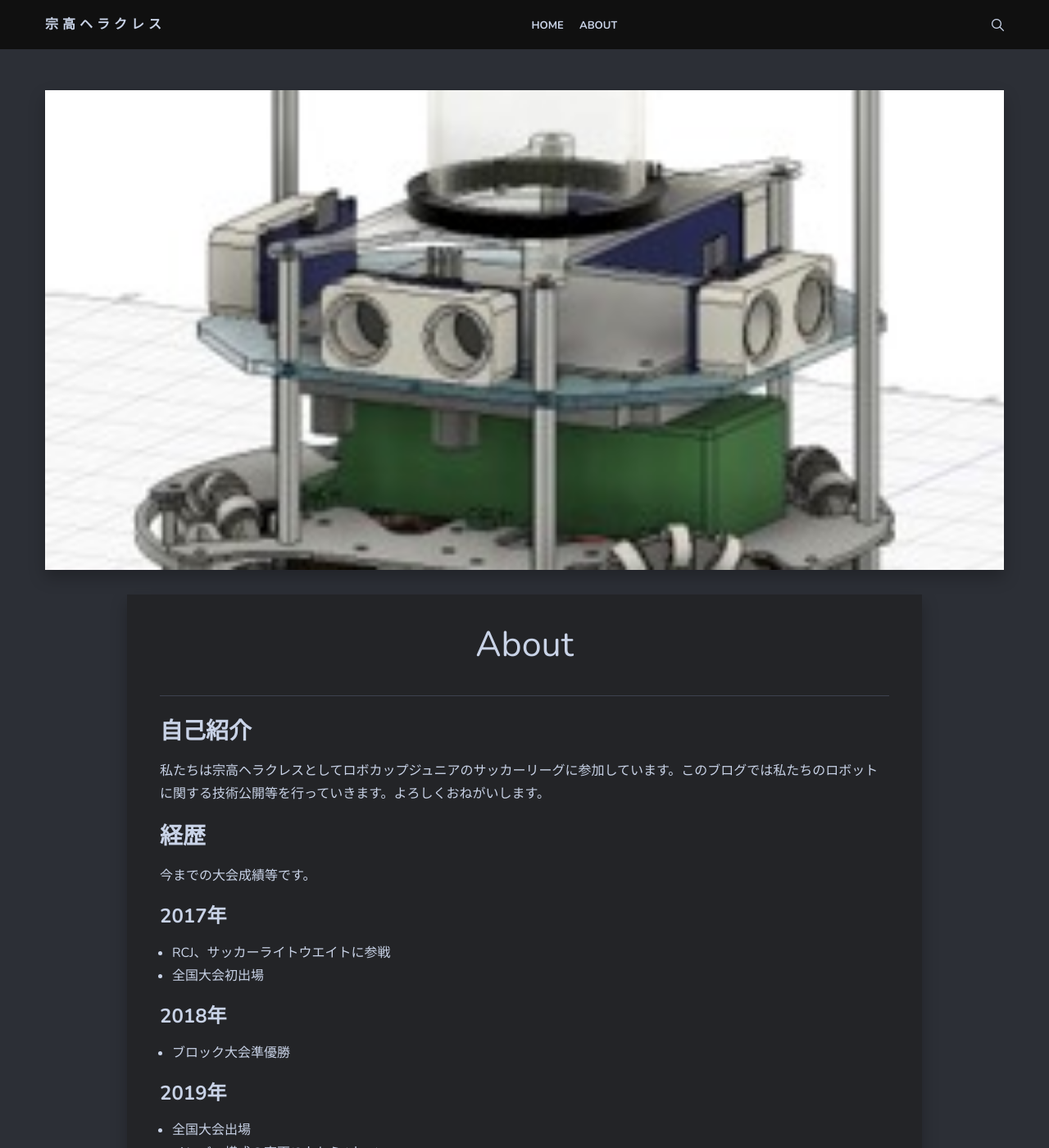
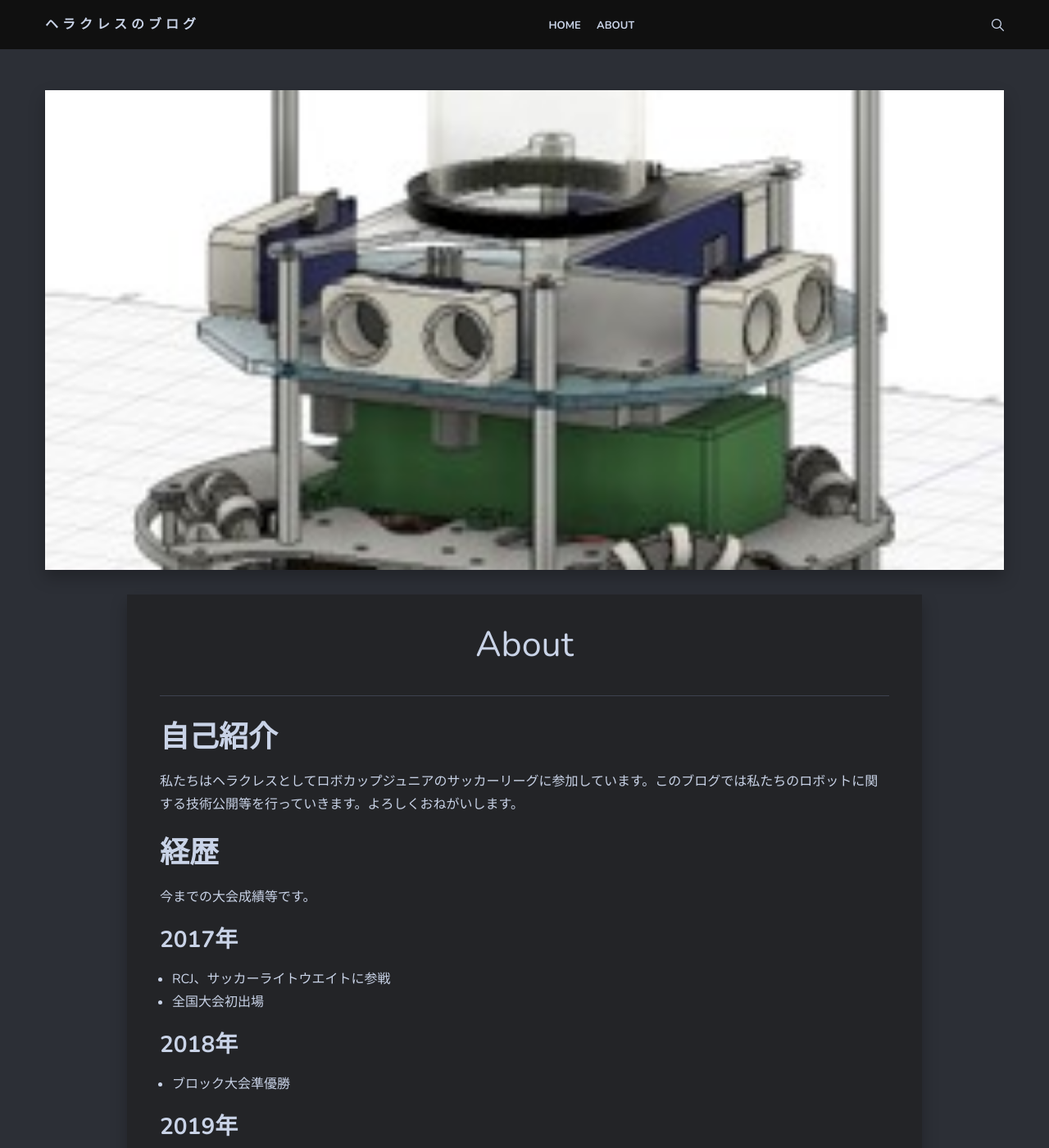
Before and after one commit to RP-800/rcj, a Jekyll site: the page built from _pages/about.md, in a window 1280 px wide and 1400 px high. Shown: the whole window at 82% size. Built offline with Jekyll 4.4.1, drawn with Linux system fonts in a browser that asks for light colours; nearby versions of some CDN libraries; some of the changed text lies outside the part shown.

Commit message:
ブログ仮完成

```diff
--- a/_config.yml
+++ b/_config.yml
@@ -1,10 +1,10 @@
 #-------------------------------
 # General Site Settings
 
-title: 宗高ヘラクレス
-description: 宗高ヘラクレスの公式(非公式)ブログです。 # this means to ignore newlines until "baseurl:"
+title: ヘラクレス
+description: ヘラクレスの公式(非公式)ブログです。 # this means to ignore newlines until "baseurl:"
 baseurl: "/rcj" # the subpath of your site, e.g. /blog
-url: "https://nakamoto800.github.io" # the base hostname & protocol for your site, e.g. http://example.com
+url: "https://rp-800.github.io" # the base hostname & protocol for your site, e.g. http://example.com
 
 
 #-------------------------------
@@ -15,8 +15,8 @@ author-avatar: icon.jpg
 
 #-------------------------------
 # Contact links
-twitter: https://twitter.com/Nakamoto_RCJ # Add your Facebook handle
-github: https://github.com/nakamoto800
+twitter: https://twitter.com/red_panda_RCJ # Add your Facebook handle
+github: https://github.com/RP-800
 
 
 #-------------------------------
--- a/_includes/footer.html
+++ b/_includes/footer.html
@@ -4,13 +4,13 @@
       <div class="col col-12">
         <div class="footer-top">
           <h2 class="logo-title">
-            <a href="{{site.baseurl}}/" class="logo-text">宗高ヘラクレス</a>
+            <a href="{{site.baseurl}}/" class="logo-text">ヘラクレスのブログ</a>
           </h2>
           <div class="top"><i class="ion ion-ios-arrow-up"></i></div>
         </div>
         <div class="footer-bottom">
           <div class="copyright">
-            <p>&copy; {{site.time | date: '%Y'}} Written by <a href="https://twitter.com/Nakamoto_RCJ">Nakamoto</a></p>
+            <p>&copy; {{site.time | date: '%Y'}} Written by <a href="https://twitter.com/red_panda_RCJ">R.P.</a></p>
           </div>
           <div class="footer-social">
             <ul class="list-reset">
--- a/_includes/header.html
+++ b/_includes/header.html
@@ -4,7 +4,7 @@
       <div class="col col-12">
         <div class="header-box">
           <div class="logo-title">
-            <a href="{{site.baseurl}}/" class="logo-text">宗高ヘラクレス</a>
+            <a href="{{site.baseurl}}/" class="logo-text">ヘラクレスのブログ</a>
           </div>
 
           <nav class="nav-menu">
--- a/_pages/about.md
+++ b/_pages/about.md
@@ -4,29 +4,32 @@ title: About
 image: logo.jpg
 permalink: /about/
 ---
-## 自己紹介
-私たちは宗高ヘラクレスとしてロボカップジュニアのサッカーリーグに参加しています。このブログでは私たちのロボットに関する技術公開等を行っていきます。よろしくおねがいします。
+# 自己紹介
+私たちはヘラクレスとしてロボカップジュニアのサッカーリーグに参加しています。このブログでは私たちのロボットに関する技術公開等を行っていきます。よろしくおねがいします。
 
-## 経歴
+# 経歴
 今までの大会成績等です。
 
-### 2017年
+## 2017年
 - RCJ、サッカーライトウエイトに参戦
 - 全国大会初出場
 
-### 2018年
+## 2018年
 - ブロック大会準優勝
 
-### 2019年
+## 2019年
 - 全国大会出場
 - メンバー構成の変更(2人から4人へ)
 - オープンリーグに転向
 
-### 2020年
+## 2020年
 - ブロック大会敗退
 - COVID-19によるチーム活動の長期停止
 
-### 2021年
+## 2021年
 - ブロック大会優勝
 - 全国大会3位&優秀プレゼンテーション賞
 - RCAP2021、競技2位、総合1位
+
+## 2022年
+- ブロック大会優勝
```
Also changed, not shown: img/2022-01-30.jfif (added).
